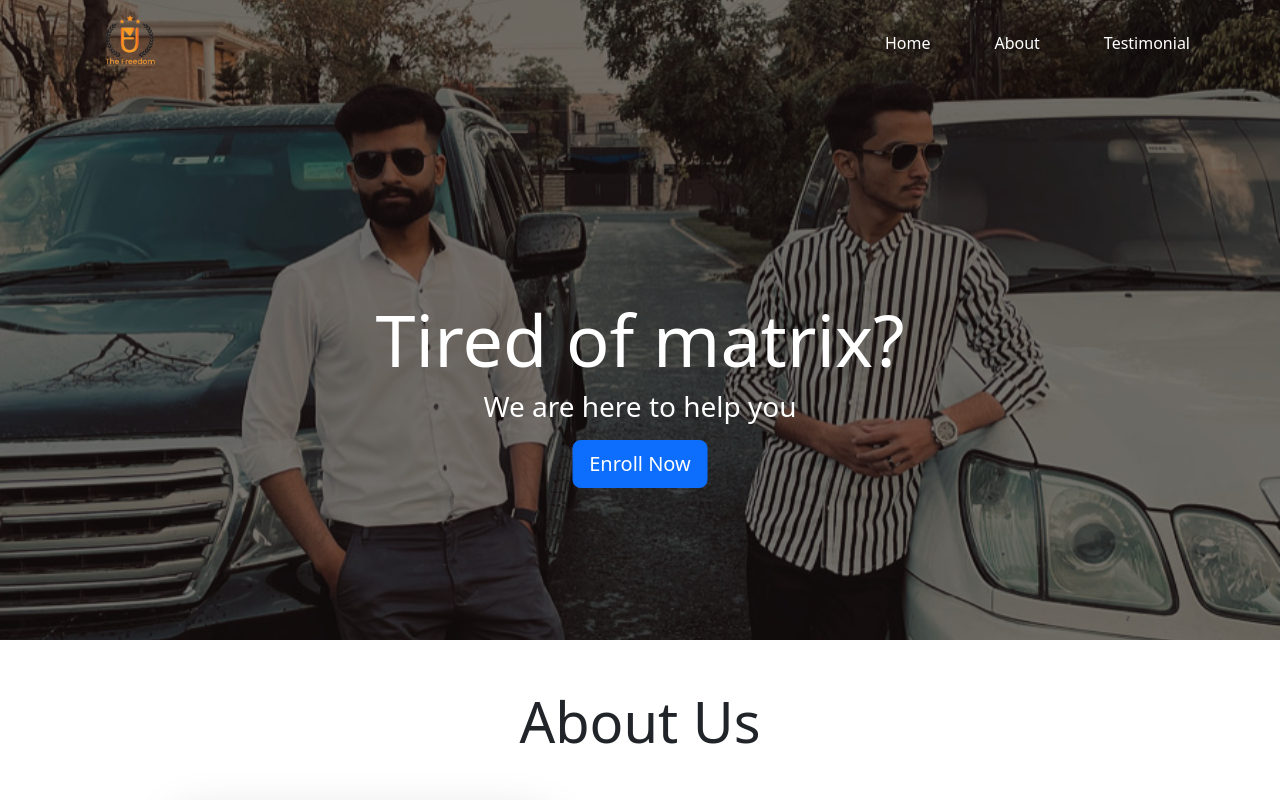
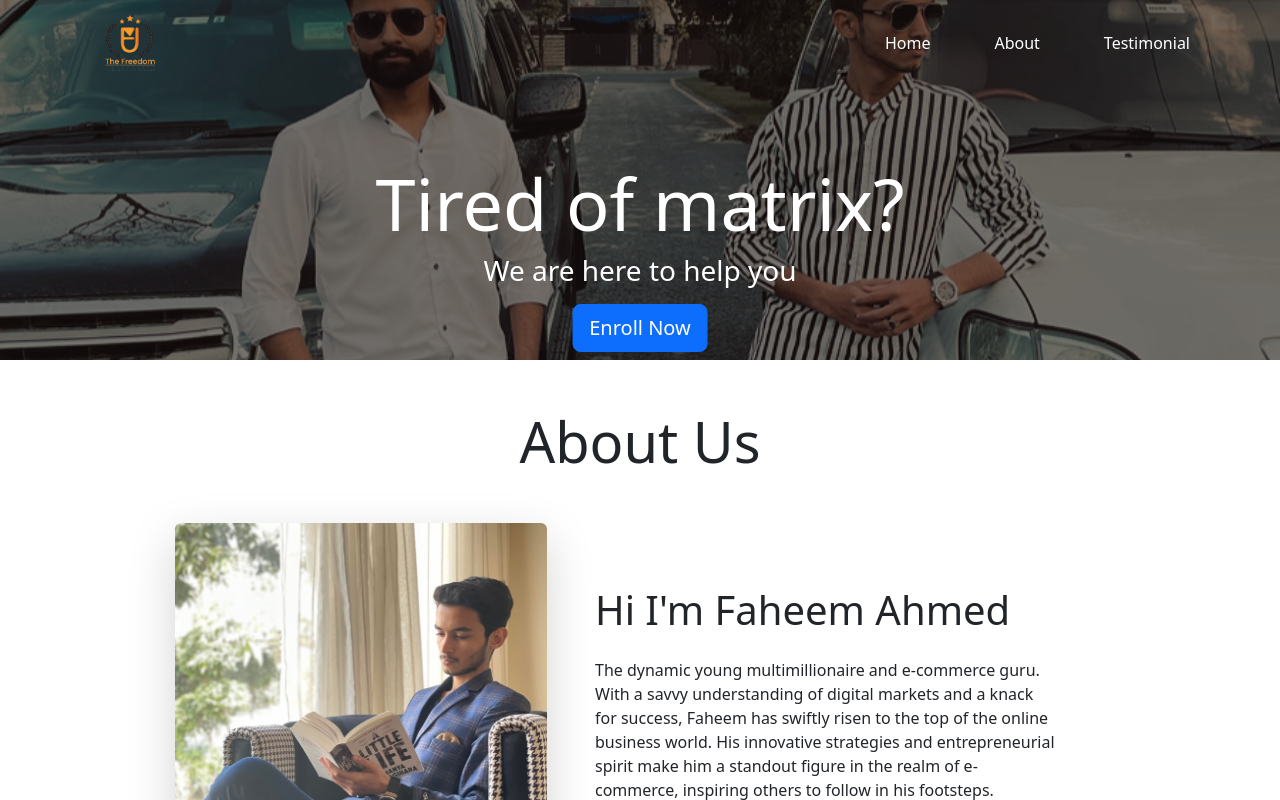
Before and after one commit to billypentester/future, a React (Vite) app in the folder client/: page / in a window 1280 px wide. Shown: the top 800 px of the page. Built offline with nearby package versions, Linux system fonts and the light colour scheme.

Commit message:
header finalize

```diff
--- a/client/src/App.css
+++ b/client/src/App.css
@@ -27,7 +27,7 @@ div a {
 
 .bg-header-img .overlay .content {
   position: absolute;
-  top: 50%;
+  top: 33%;
   left: 50%;
   transform: translate(-50%, -50%);
   text-align: center;
--- a/client/src/component/Header.jsx
+++ b/client/src/component/Header.jsx
@@ -3,7 +3,7 @@ import { Link } from 'react-router-dom'
 
 const Header = () => {
   return (
-    <div id='home' className='bg-header-img' style={{height: '80vh'}}>
+    <div id='home' className='bg-header-img' style={{height: '45vh'}}>
         <div className='overlay'>
             <div className='content'>
             <div className='text-center'>
```
